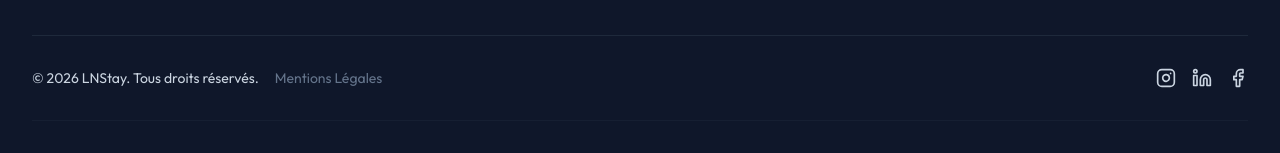
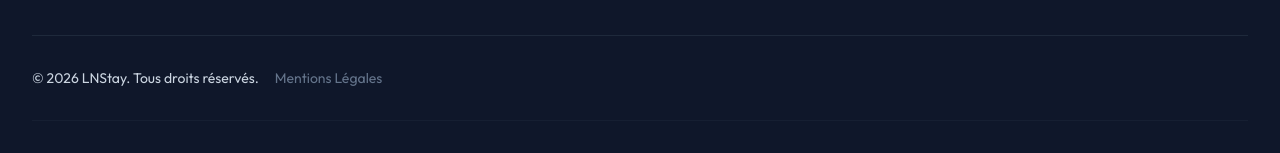
Before and after one commit to Nathdbv/LNStayImmo, a React (Vite) app: page / in a window 1280 px wide. Shown: the part 4519-4672 px from the top of the page. Built offline with nearby package versions, Linux system fonts and the light colour scheme.

Commit message:
remove: svgs footer

```diff
--- a/src/components/Footer.tsx
+++ b/src/components/Footer.tsx
@@ -1,5 +1,5 @@
 
-import { Instagram, Linkedin, Facebook } from 'lucide-react';
+
 import logoImg from '../assets/logo.png';
 
 export default function Footer() {
@@ -34,11 +34,7 @@ export default function Footer() {
                         <p className="text-sm">© 2026 LNStay. Tous droits réservés.</p>
                         <a href="#legal" className="text-sm text-slate-500 hover:text-amber-500 transition-colors">Mentions Légales</a>
                     </div>
-                    <div className="flex gap-4">
-                        <a href="#" className="hover:text-amber-500 transition-colors"><Instagram className="w-5 h-5" /></a>
-                        <a href="#" className="hover:text-amber-500 transition-colors"><Linkedin className="w-5 h-5" /></a>
-                        <a href="#" className="hover:text-amber-500 transition-colors"><Facebook className="w-5 h-5" /></a>
-                    </div>
+
                 </div>
 
                 <div className="border-t border-slate-800/50 pt-8 text-center md:text-left">
```
